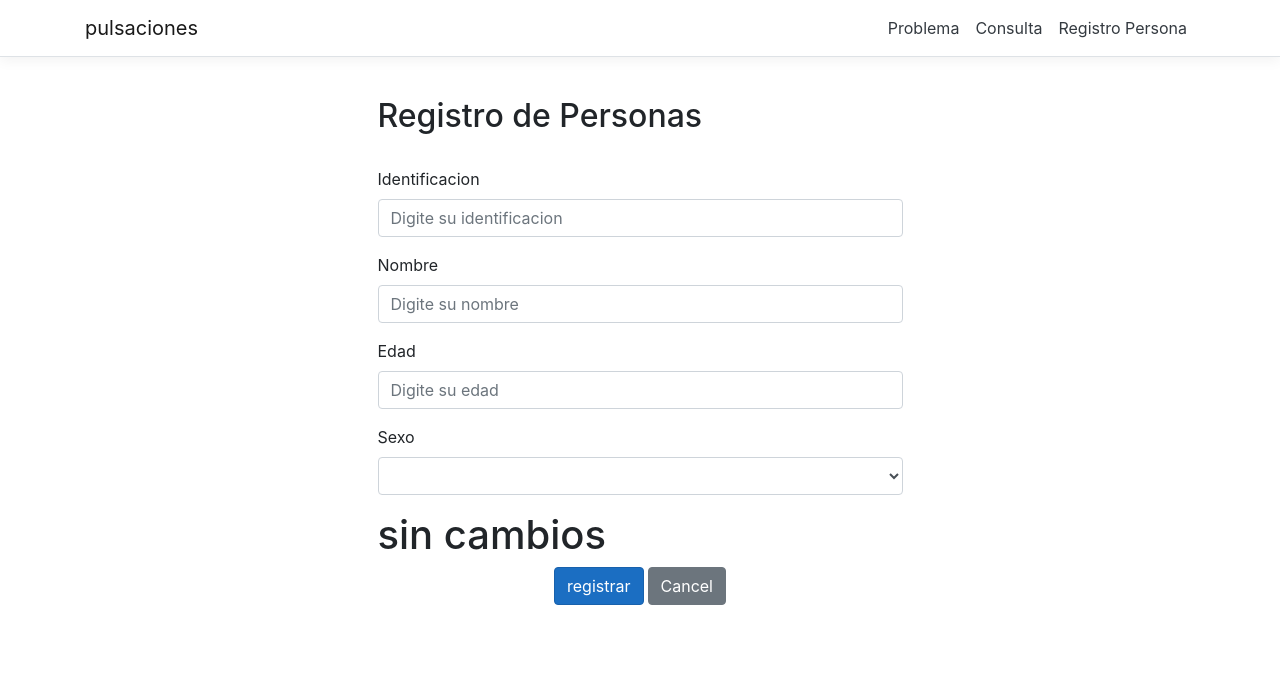
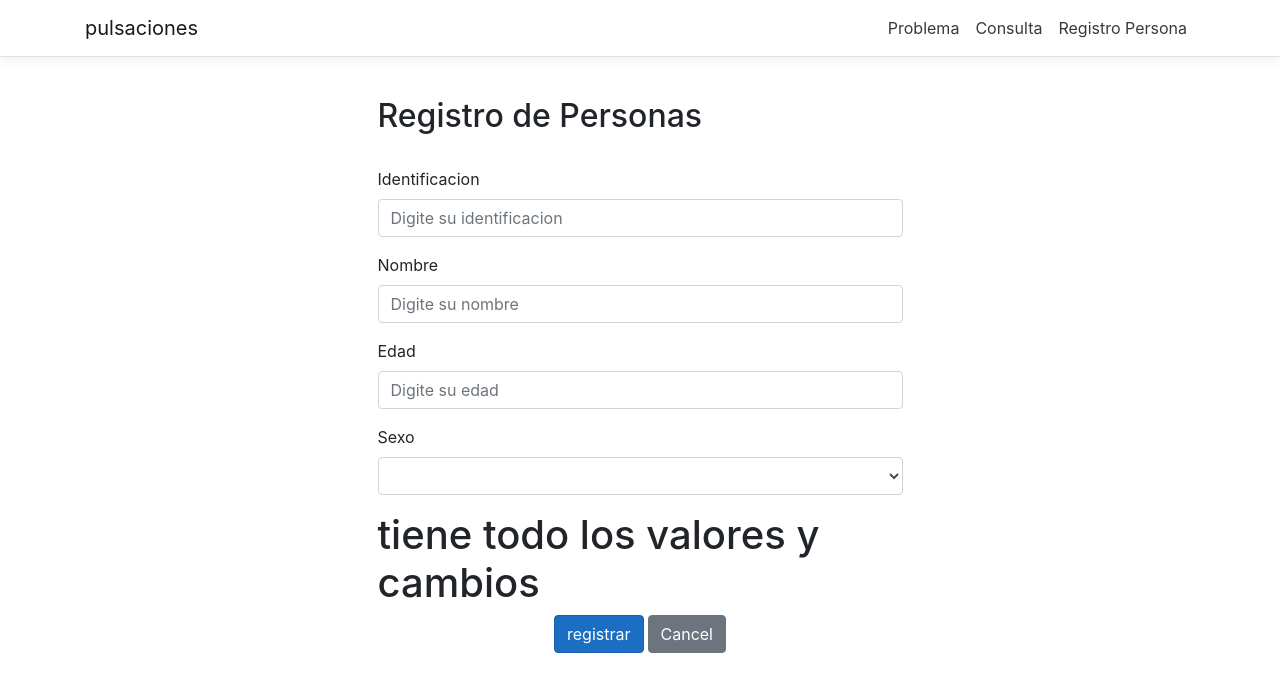
Before and after one commit to javier-camilo/PulsacionesHTTP, an Angular app in the folder pulsaciones/ClientApp/: page /personaRegistro in a window 1280 px wide. Shown: the top 692 px of the page. Built offline with nearby package versions, Linux system fonts and the light colour scheme.

Commit message:
cambio en rama

```diff
--- a/pulsaciones/ClientApp/src/app/pulsacion/persona-registro/persona-registro.component.html
+++ b/pulsaciones/ClientApp/src/app/pulsacion/persona-registro/persona-registro.component.html
@@ -39,9 +39,8 @@
                     </select>
                   </div>
 
-                  <h1>sin cambios</h1>
 
-
+                  <h1>tiene todo los valores y cambios</h1>
 
                 <div class="text-center">
                     <button class="btn btn-primary mr-1"(click)="add(formulario)">registrar</button>
```
